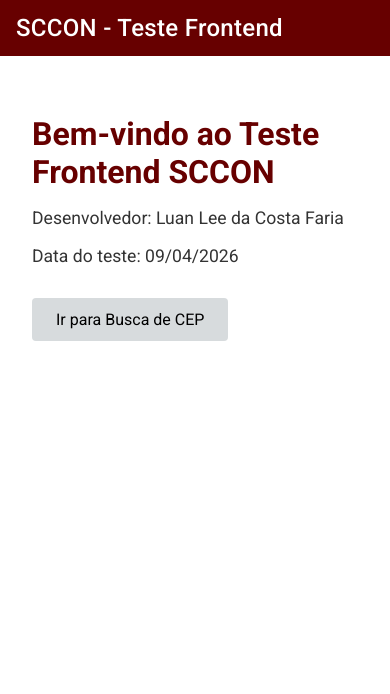
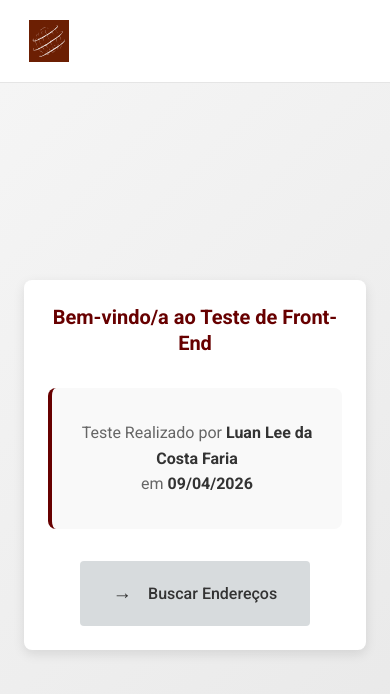
Before and after one commit to luanleecf/Teste-Frontend-SCCON, an Angular app: page /home in a window 390 px wide. Shown: the top 694 px of the page. Built offline with nearby package versions, Linux system fonts and the light colour scheme.

Commit message:
feat: implementar home page e header com navegação responsiva
- Adicionar variáveis SCSS centralizadas (_variables.scss)
- Construir header minimalista com menu desktop/mobile
- Implementar hero section da home com dados do desenvolvedor
- Corrigir erros de compilação SCSS (color.adjust)

```diff
--- a/src/app/components/header/header.component.html
+++ b/src/app/components/header/header.component.html
@@ -1,3 +1,44 @@
-<mat-toolbar color="primary" class="app-toolbar">
-  <h1 class="app-title">SCCON - Teste Frontend</h1>
-</mat-toolbar>
+<header class="app-header">
+  <div class="header-container">
+    <!-- Logo -->
+    <div class="logo-area">
+      <div class="logo-box">
+        <img src="assets/logo-sccon.svg" alt="Logo SCCON" class="logo" />
+      </div>
+      <span class="brand-text">SCCON</span>
+    </div>
+
+    <!-- Menu de Navegação -->
+    <nav class="nav-menu">
+      <a routerLink="/home" routerLinkActive="active" (click)="fecharMenu()" class="nav-item">
+        Home
+      </a>
+      <div class="nav-group">
+        <a routerLink="/cep" routerLinkActive="active" (click)="fecharMenu()" class="nav-item">
+          Endereços
+        </a>
+        <a routerLink="/cep" routerLinkActive="active" (click)="fecharMenu()" class="nav-item submenu-item">
+          Buscar Endereços
+        </a>
+      </div>
+    </nav>
+
+    <!-- Menu Mobile Toggle -->
+    <button class="menu-toggle" (click)="toggle()" aria-label="Menu">
+      <span></span>
+      <span></span>
+      <span></span>
+    </button>
+  </div>
+
+  <!-- Menu Mobile -->
+  @if (menuAberto) {
+    <nav class="nav-mobile">
+      <a routerLink="/home" routerLinkActive="active" (click)="fecharMenu()" class="nav-item">Home</a>
+      <a routerLink="/cep" routerLinkActive="active" (click)="fecharMenu()" class="nav-item">Endereços</a>
+      <a routerLink="/cep" routerLinkActive="active" (click)="fecharMenu()" class="nav-item submenu-item">
+        Buscar Endereços
+      </a>
+    </nav>
+  }
+</header>
--- a/src/app/components/header/header.component.scss
+++ b/src/app/components/header/header.component.scss
@@ -1,10 +1,155 @@
-.app-toolbar {
-  background-color: #670000 !important;
+@import '../../../styles/variables';
 
-  .app-title {
-    margin: 0;
-    font-size: 1.5rem;
-    font-weight: 500;
-    color: #ffffff;
+.app-header {
+  background-color: $color-background;
+  border-bottom: 1px solid rgba(0, 0, 0, 0.1);
+  position: sticky;
+  top: 0;
+  z-index: 100;
+
+  .header-container {
+    display: flex;
+    justify-content: space-between;
+    align-items: center;
+    padding: $spacing-sm $spacing-lg;
+    max-width: 1400px;
+    margin: 0 auto;
+
+    @media (max-width: $breakpoint-md) {
+      padding: $spacing-sm $spacing-md;
+    }
   }
 }
+
+// -------- LOGO --------
+.logo-area {
+  display: flex;
+  align-items: center;
+  gap: $spacing-md;
+}
+
+.logo-box {
+  display: flex;
+  align-items: center;
+  justify-content: center;
+  width: 50px;
+  height: 50px;
+  border: 2px solid white;
+  border-radius: 2px;
+  background-color: transparent;
+}
+
+.logo {
+  width: 90%;
+  height: 90%;
+  object-fit: contain;
+  filter: invert(12%) sepia(71%) saturate(2166%) hue-rotate(357deg) brightness(107%);
+
+}
+
+.brand-text {
+  font-size: $font-size-xl;
+  font-weight: 700;
+  color: white;
+  letter-spacing: 2px;
+
+  @media (max-width: $breakpoint-md) {
+    display: none;
+  }
+}
+
+// -------- MENU DESKTOP --------
+.nav-menu {
+  display: flex;
+  gap: $spacing-lg;
+  align-items: center;
+
+  @media (max-width: $breakpoint-md) {
+    display: none;
+  }
+}
+
+.nav-group {
+  display: flex;
+  gap: $spacing-md;
+  align-items: center;
+}
+
+.nav-item {
+  color: $color-text;
+  text-decoration: none;
+  font-size: $font-size-base;
+  font-weight: 500;
+  padding: $spacing-sm $spacing-md;
+  border: 1px solid transparent;
+  border-radius: 2px;
+  transition: all $transition-speed $transition-easing;
+  cursor: pointer;
+
+  &:hover {
+    border: 1px solid white;
+  }
+
+  &.active {
+    border: 1px solid white;
+    background-color: rgba(255, 255, 255, 0.1);
+  }
+
+  &.submenu-item {
+    font-size: $font-size-sm;
+    padding-left: calc($spacing-md + $spacing-sm);
+  }
+}
+
+// -------- MENU MOBILE --------
+.menu-toggle {
+  display: none;
+  flex-direction: column;
+  gap: 6px;
+  background: none;
+  border: none;
+  cursor: pointer;
+  padding: 0;
+
+  @media (max-width: $breakpoint-md) {
+    display: flex;
+  }
+
+  span {
+    width: 25px;
+    height: 3px;
+    background-color: white;
+    border-radius: 2px;
+    transition: all $transition-speed $transition-easing;
+  }
+}
+
+.nav-mobile {
+  display: none;
+  flex-direction: column;
+  background-color: rgba(0, 0, 0, 0.1);
+  padding: $spacing-md 0;
+  border-top: 1px solid rgba(255, 255, 255, 0.1);
+
+  @media (max-width: $breakpoint-md) {
+    display: flex;
+  }
+
+  .nav-item {
+    border: none;
+    padding: $spacing-md $spacing-lg;
+    border-radius: 0;
+    font-size: $font-size-base;
+
+    &:hover,
+    &.active {
+      background-color: rgba(255, 255, 255, 0.15);
+      border: none;
+    }
+
+    &.submenu-item {
+      padding-left: calc($spacing-lg + $spacing-lg);
+      font-size: $font-size-sm;
+    }
+  }
+}
--- a/src/app/components/header/header.component.ts
+++ b/src/app/components/header/header.component.ts
@@ -1,13 +1,22 @@
 import { Component } from '@angular/core';
-import { MatToolbarModule } from '@angular/material/toolbar';
+import { RouterLink, RouterLinkActive } from '@angular/router';
+import { CommonModule } from '@angular/common';
 
 @Component({
   selector: 'sccon-header',
   standalone: true,
-  imports: [MatToolbarModule],
+  imports: [RouterLink, RouterLinkActive, CommonModule],
   templateUrl: './header.component.html',
   styleUrl: './header.component.scss'
 })
 export class Header {
+  menuAberto = false;
 
+  toggle() {
+    this.menuAberto = !this.menuAberto;
+  }
+
+  fecharMenu() {
+    this.menuAberto = false;
+  }
 }
--- a/src/app/modules/home/pages/home/home.component.html
+++ b/src/app/modules/home/pages/home/home.component.html
@@ -1,8 +1,20 @@
-<div class="home-container">
-  <h2>Bem-vindo ao Teste Frontend SCCON</h2>
-  <p>Desenvolvedor: Luan Lee da Costa Faria</p>
-  <p>Data do teste: 09/04/2026</p>
-  <nav class="nav-links">
-    <a routerLink="/cep" class="btn">Ir para Busca de CEP</a>
-  </nav>
-</div>
+<main class="container-main">
+  <section class="hero-section">
+    <div class="content">
+      <h1 class="title">Bem-vindo/a ao Teste de Front-End</h1>
+
+      <div class="info-section">
+        <p class="subtitle">
+          Teste Realizado por <strong>{{ nomeDesenvolvedor }}</strong> <br/>
+          em <strong>{{ dataAtual }}</strong>
+        </p>
+      </div>
+
+      <div class="action-buttons">
+        <a routerLink="/cep" class="btn btn-primary">
+          <span>→</span> Buscar Endereços
+        </a>
+      </div>
+    </div>
+  </section>
+</main>
--- a/src/app/modules/home/pages/home/home.component.scss
+++ b/src/app/modules/home/pages/home/home.component.scss
@@ -1,37 +1,120 @@
-.home-container {
-  padding: 2rem;
-  max-width: 800px;
-  margin: 0 auto;
+@import '../../../../../styles/variables';
 
-  h2 {
-    color: #670000;
-    font-size: 2rem;
-    margin-bottom: 1rem;
+.container-main {
+  min-height: calc(100vh - 80px);
+  display: flex;
+  align-items: center;
+  justify-content: center;
+  background: linear-gradient(135deg, #f5f5f5 0%, #e8e8e8 100%);
+  padding: $spacing-lg;
+
+  @media (max-width: $breakpoint-md) {
+    padding: $spacing-md;
+  }
+}
+
+.hero-section {
+  width: 100%;
+  max-width: 900px;
+  background-color: $color-background;
+  border-radius: $border-radius-lg;
+  padding: $spacing-xl;
+  box-shadow: 0 4px 12px rgba(0, 0, 0, 0.1);
+  text-align: center;
+
+  @media (max-width: $breakpoint-md) {
+    padding: $spacing-lg;
+    border-radius: $border-radius-md;
   }
 
-  p {
-    color: #333;
-    font-size: 1.1rem;
-    margin-bottom: 0.5rem;
+  @media (max-width: $breakpoint-sm) {
+    padding: $spacing-md;
+  }
+}
+
+.content {
+  display: flex;
+  flex-direction: column;
+  gap: $spacing-lg;
+}
+
+.title {
+  font-size: $font-size-2xl;
+  color: $color-primary;
+  margin: 0;
+  font-weight: 700;
+  line-height: 1.3;
+
+  @media (max-width: $breakpoint-md) {
+    font-size: $font-size-xl;
   }
 
-  .nav-links {
-    margin-top: 2rem;
-    display: flex;
-    gap: 1rem;
+  @media (max-width: $breakpoint-sm) {
+    font-size: $font-size-lg;
+  }
+}
+
+.info-section {
+  padding: $spacing-lg $spacing-md;
+  background-color: #f9f9f9;
+  border-left: 4px solid $color-primary;
+  border-radius: $border-radius-md;
+}
+
+.subtitle {
+  font-size: $font-size-lg;
+  color: $color-text-light;
+  margin: 0;
+  line-height: 1.6;
+
+  @media (max-width: $breakpoint-md) {
+    font-size: $font-size-base;
   }
 
-  .btn {
-    display: inline-block;
-    padding: 0.75rem 1.5rem;
-    background-color: #D7DBDD;
-    color: #000;
-    text-decoration: none;
-    border-radius: 4px;
-    transition: background-color 0.3s ease;
+  strong {
+    color: $color-text;
+    font-weight: 600;
+  }
+}
+
+.action-buttons {
+  display: flex;
+  gap: $spacing-md;
+  justify-content: center;
+  flex-wrap: wrap;
+}
+
+.btn {
+  @include button-primary;
+  display: inline-flex;
+  align-items: center;
+  gap: $spacing-sm;
+  padding: $spacing-md $spacing-xl;
+  font-size: $font-size-base;
+  text-decoration: none;
+  min-width: 200px;
+  justify-content: center;
+
+  @media (max-width: $breakpoint-md) {
+    min-width: 150px;
+    padding: $spacing-sm $spacing-lg;
+  }
+
+  span {
+    font-size: 1.2em;
+  }
+
+  &:hover {
+    transform: translateY(-2px);
+    box-shadow: 0 4px 8px rgba(0, 0, 0, 0.15);
+  }
+
+  &.btn-primary {
+    background-color: $color-button;
+    color: $color-text;
 
     &:hover {
-      background-color: darken(#D7DBDD, 6%);
+      background-color: $color-button-hover;
     }
   }
 }
--- a/src/app/modules/home/pages/home/home.component.ts
+++ b/src/app/modules/home/pages/home/home.component.ts
@@ -1,14 +1,28 @@
-import { Component } from '@angular/core';
-import { RouterLink } from '@angular/router';
+import { Component, OnInit } from '@angular/core';
+import { RouterModule } from '@angular/router';
 import { CommonModule } from '@angular/common';
 
 @Component({
   selector: 'sccon-home',
   standalone: true,
-  imports: [RouterLink, CommonModule],
+  imports: [RouterModule, CommonModule],
   templateUrl: './home.component.html',
   styleUrl: './home.component.scss'
 })
-export class Home {
+export class Home implements OnInit {
+  nomeDesenvolvedor = 'Luan Lee da Costa Faria';
+  dataAtual: string = '';
 
+  ngOnInit() {
+    this.formatarDataAtual();
+  }
+
+  private formatarDataAtual() {
+    const agora = new Date();
+    this.dataAtual = agora.toLocaleString('pt-BR', {
+      day: '2-digit',
+      month: '2-digit',
+      year: 'numeric'
+    });
+  }
 }
--- a/src/styles.scss
+++ b/src/styles.scss
@@ -1,23 +1,71 @@
 /* You can add global styles to this file, and also import other style files */
 
-// Importar temas do Angular Material
+// ========== IMPORTAR VARIÁVEIS ==========
+@import 'styles/variables';
+
+// ========== IMPORTAR TEMAS ANGULAR MATERIAL ==========
 @import '@angular/material/prebuilt-themes/indigo-pink.css';
 
-// Importar Material Icons
+// ========== IMPORTAR MATERIAL ICONS E FONTES ==========
 @import url('https://fonts.googleapis.com/icon?family=Material+Icons');
 @import url('https://fonts.googleapis.com/css2?family=Roboto:wght@300;400;500;700&display=swap');
 
-// Estilos globais
+// ========== ESTILOS GLOBAIS ==========
+* {
+  margin: 0;
+  padding: 0;
+  box-sizing: border-box;
+}
+
 html, body {
   margin: 0;
   padding: 0;
-  font-family: Roboto, "Helvetica Neue", sans-serif;
+  font-family: $font-family;
+  background-color: $color-background;
+  color: $color-text;
+  line-height: 1.6;
 }
 
-// Variáveis SCCON
+// ========== VARIÁVEIS CSS GLOBAIS (FALLBACK) ==========
 :root {
-  --primary-color: #670000;
-  --secondary-color: #D7DBDD;
+  --primary-color: #{$color-primary};
+  --secondary-color: #{$color-button};
+  --error-color: #{$color-error};
+  --text-primary: #{$color-text};
+  --text-light: #{$color-text-light};
+  --background: #{$color-background};
+  --border-color: #{$color-border};
+}
+
+// ========== ESTILOS DE SCROLLBAR ==========
+::-webkit-scrollbar {
+  width: 10px;
+  height: 10px;
+}
+
+::-webkit-scrollbar-track {
+  background: $color-border;
+}
+
+::-webkit-scrollbar-thumb {
+  background: $color-text-light;
+  border-radius: 5px;
+
+  &:hover {
+    background: $color-text;
+  }
+}
+
+// ========== ACESSIBILIDADE ==========
+:focus-visible {
+  outline: 2px solid $color-primary;
+  outline-offset: 2px;
+}
+
+button:disabled,
+a[aria-disabled="true"] {
+  cursor: not-allowed;
+  opacity: 0.6;
   --text-primary: #333;
   --text-secondary: #666;
   --background-light: #f5f5f5;
```
Also changed, not shown: src/styles/_variables.scss (added, +91 -0 lines), public/assets/logo-sccon.svg (added).
